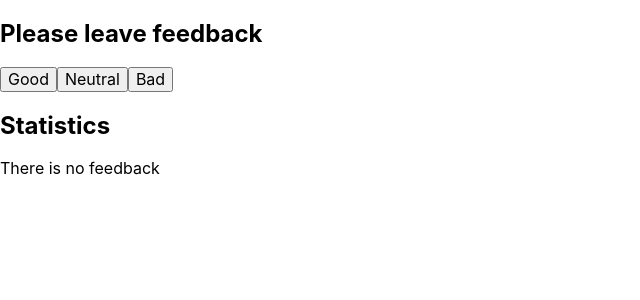
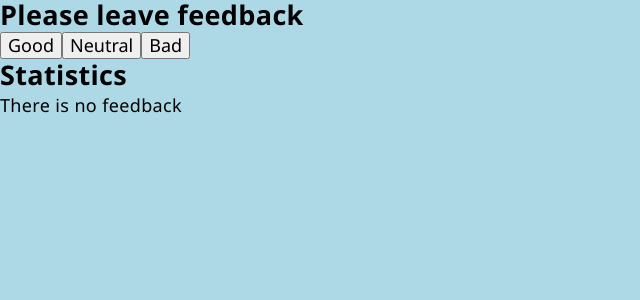
Before and after one commit to SergiusNahnoinyi/goit-react-hw-02-feedback, a React (Create React App) app: page / in a window 1280 px wide. Shown: the top 300 px of the page, without its empty margins (0-640 px from the left). Built offline with nearby package versions, Linux system fonts and the light colour scheme.

Commit message:
Реализует нативные перменные браузера и сброс по селекторам тегов

```diff
--- a/src/index.css
+++ b/src/index.css
@@ -1,8 +1,35 @@
+:root {
+  --primary-text: 'Segoe UI';
+  --primary-font-size: 18px;
+  --primary-font-weight: 500;
+  --primary-line-height: 30px;
+  --primary-letter-spacing: 0.02em;
+
+  --primary-text-color: black;
+  --secondary-text-color: grey;
+  --accent-color: white;
+
+  --primary-background-color: lightblue;
+  --secondary-background-color: white;
+}
+
 body {
-  margin: 0;
-  font-family: -apple-system, BlinkMacSystemFont, 'Segoe UI', 'Roboto', 'Oxygen',
-    'Ubuntu', 'Cantarell', 'Fira Sans', 'Droid Sans', 'Helvetica Neue',
+  font-family: var(--primary-text), -apple-system, BlinkMacSystemFont, 'Roboto',
+    'Oxygen', 'Ubuntu', 'Cantarell', 'Fira Sans', 'Droid Sans', 'Helvetica Neue',
     sans-serif;
-  -webkit-font-smoothing: antialiased;
-  -moz-osx-font-smoothing: grayscale;
+  font-size: var(--primary-font-size);
+  font-weight: var(--primary-font-weight);
+  line-height: var(--primary-line-height);
+  letter-spacing: var(--primary-letter-spacing);
+  color: var(--primary-text-color);
+  background-color: var(--primary-background-color);
 }
+
+h2,
+ul,
+p {
+  margin-top: 0;
+  margin-bottom: 0;
+  padding-left: 0;
+  list-style: none;
+}
```
